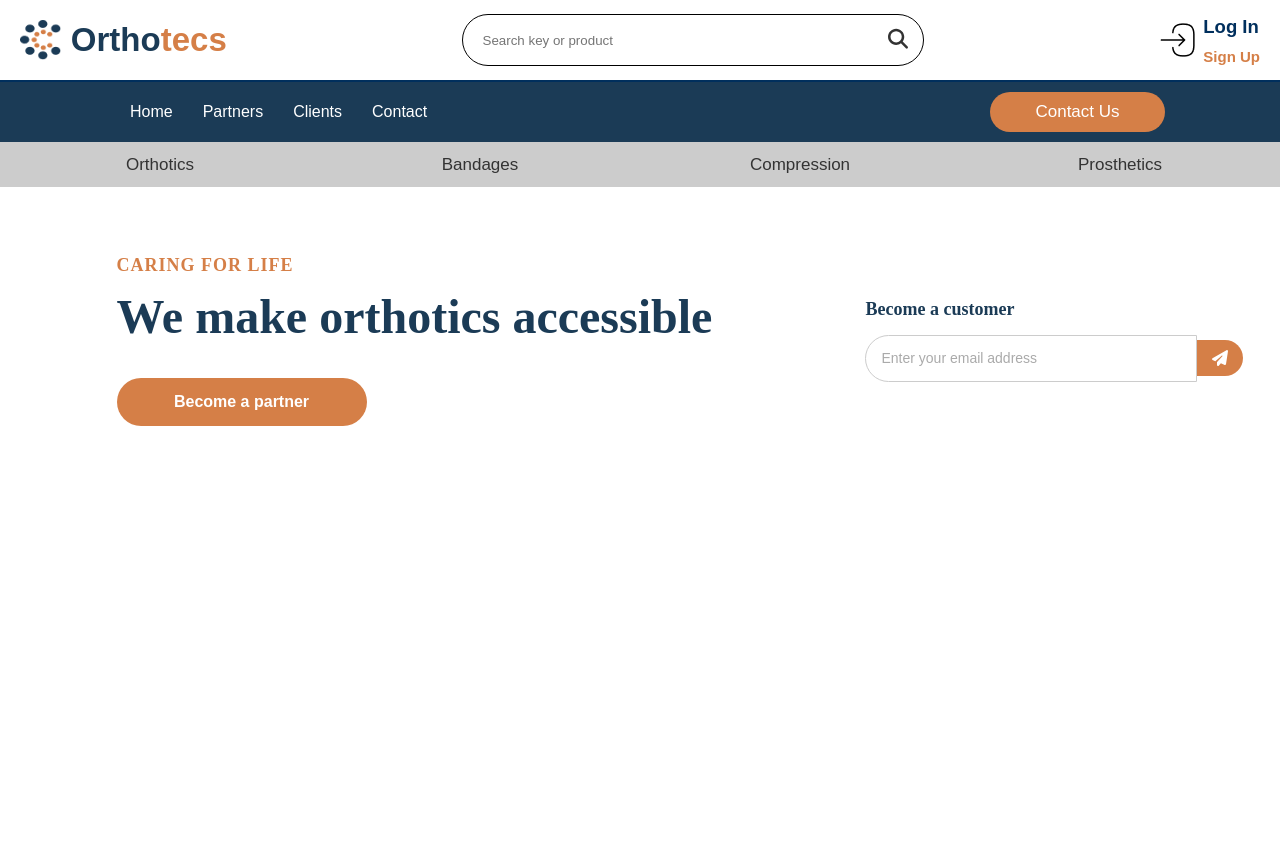
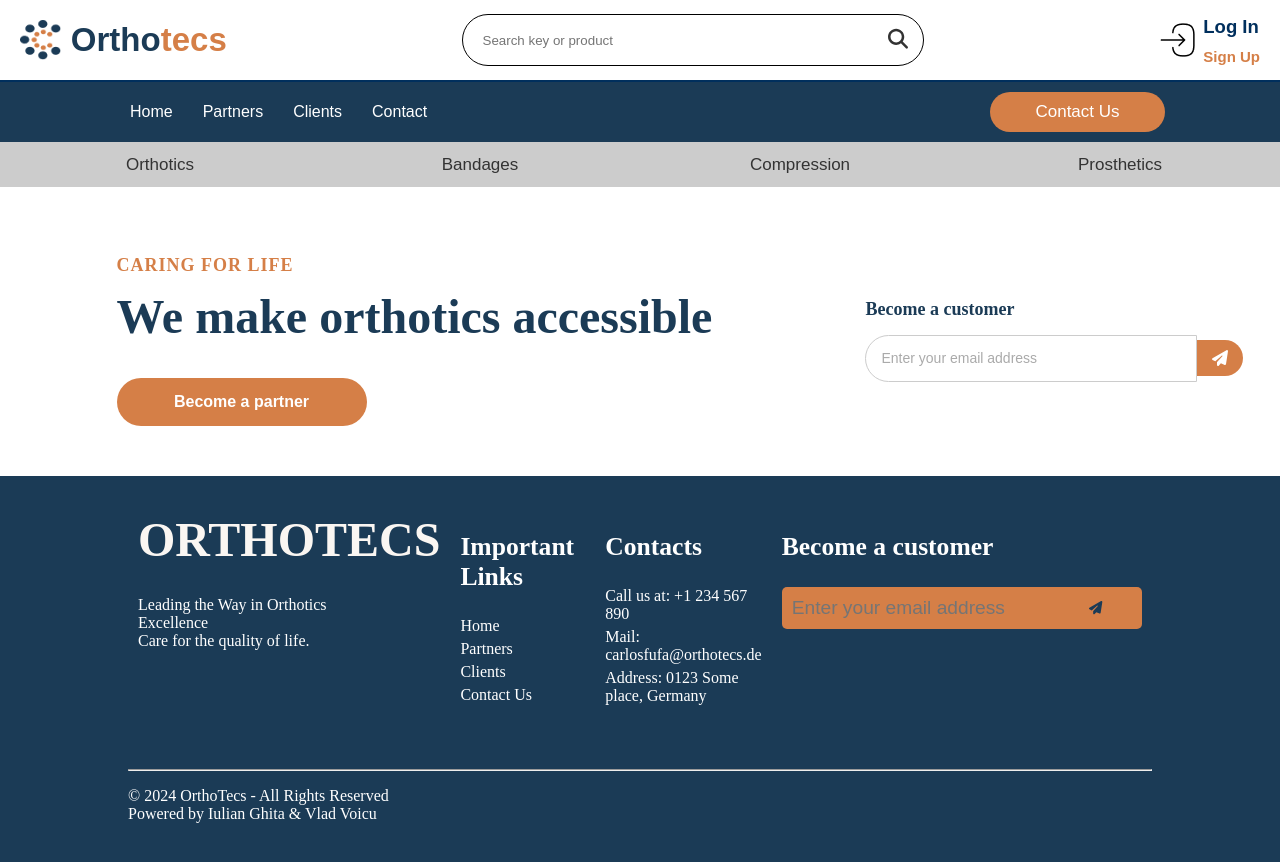
Before and after one commit to aighita/orthotecs-demo, a React app: page / in a window 1280 px wide. Shown: the top 862 px of the page. Before the commit the page ends 800 px from the top, so only its background shows below. Built offline with nearby package versions, Linux system fonts and the light colour scheme.

Commit message:
Merged main branches

```diff
--- a/src/App.js
+++ b/src/App.js
@@ -1,6 +1,7 @@
 import React, { Component } from 'react';
 
 import NavBar from "./components/common/NavBar.jsx";
+import Footer from './components/common/Footer.jsx';
 
 import LandingPage from './pages/LandingPage.jsx';
 
@@ -11,6 +12,7 @@ class App extends Component {
                 <NavBar />
                 <LandingPage />
                 {/* <h1>OrthoTecs Demo</h1> */}
+                <Footer />
             </div>
         );
     }
```
